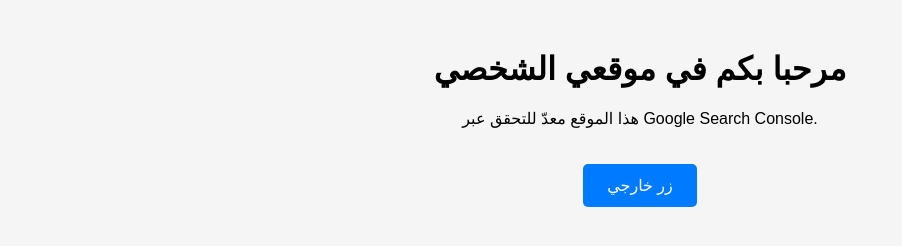
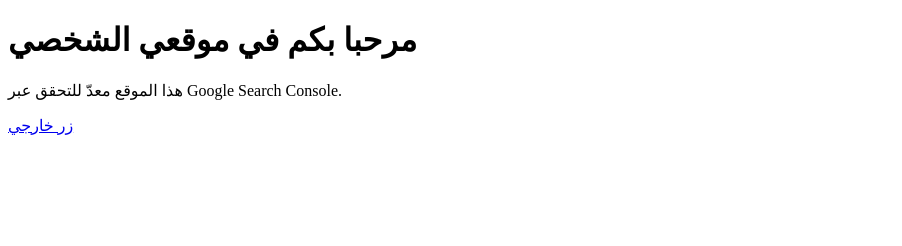
Before and after one commit to bouchazizof2023-creator/jananalia24github.io, a plain HTML site: page index.html in a window 1280 px wide. Shown: the whole page, without its empty margins (0-902 px from the left). Drawn offline with Linux system fonts and the light colour scheme.

Commit message:
Add index.html

```diff
--- a/index.html
+++ b/index.html
@@ -1,35 +1,14 @@
 <!DOCTYPE html>
 <html lang="ar">
 <head>
-    <meta charset="UTF-8">
-    <title>موقعي الشخصي</title>
-    <!-- Google Site Verification -->
-    <meta name="google-site-verification" content="googled6b35dede0bd623d" />
-    <style>
-        body {
-            font-family: Arial, sans-serif;
-            text-align: center;
-            margin-top: 50px;
-            background-color: #f5f5f5;
-        }
-        a.button {
-            display: inline-block;
-            padding: 12px 24px;
-            margin-top: 20px;
-            background-color: #007bff;
-            color: white;
-            text-decoration: none;
-            border-radius: 5px;
-            font-size: 16px;
-        }
-        a.button:hover {
-            background-color: #0056b3;
-        }
-    </style>
+  <meta charset="UTF-8">
+  <meta name="viewport" content="width=device-width, initial-scale=1.0">
+  <meta name="google-site-verification" content="googled6b35dede0bd623d" />
+  <title>موقعي الشخصي</title>
 </head>
 <body>
-    <h1>مرحبا بكم في موقعي الشخصي</h1>
-    <p>هذا الموقع معدّ للتحقق عبر Google Search Console.</p>
-    <a href="https://example.com" target="_blank" class="button">زر خارجي</a>
+  <h1>مرحبا بكم في موقعي الشخصي</h1>
+  <p>هذا الموقع معدّ للتحقق عبر Google Search Console.</p>
+  <a href="https://example.com" target="_blank">زر خارجي</a>
 </body>
 </html>
```
